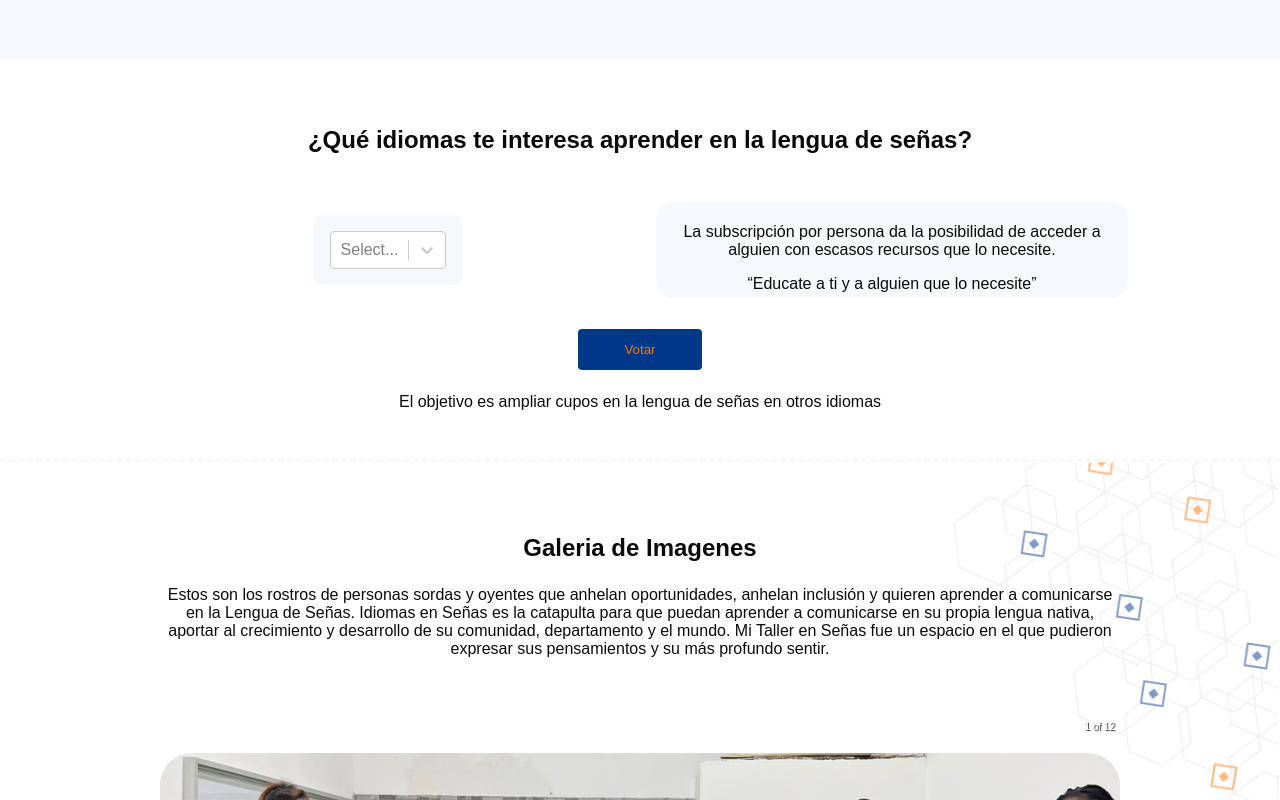
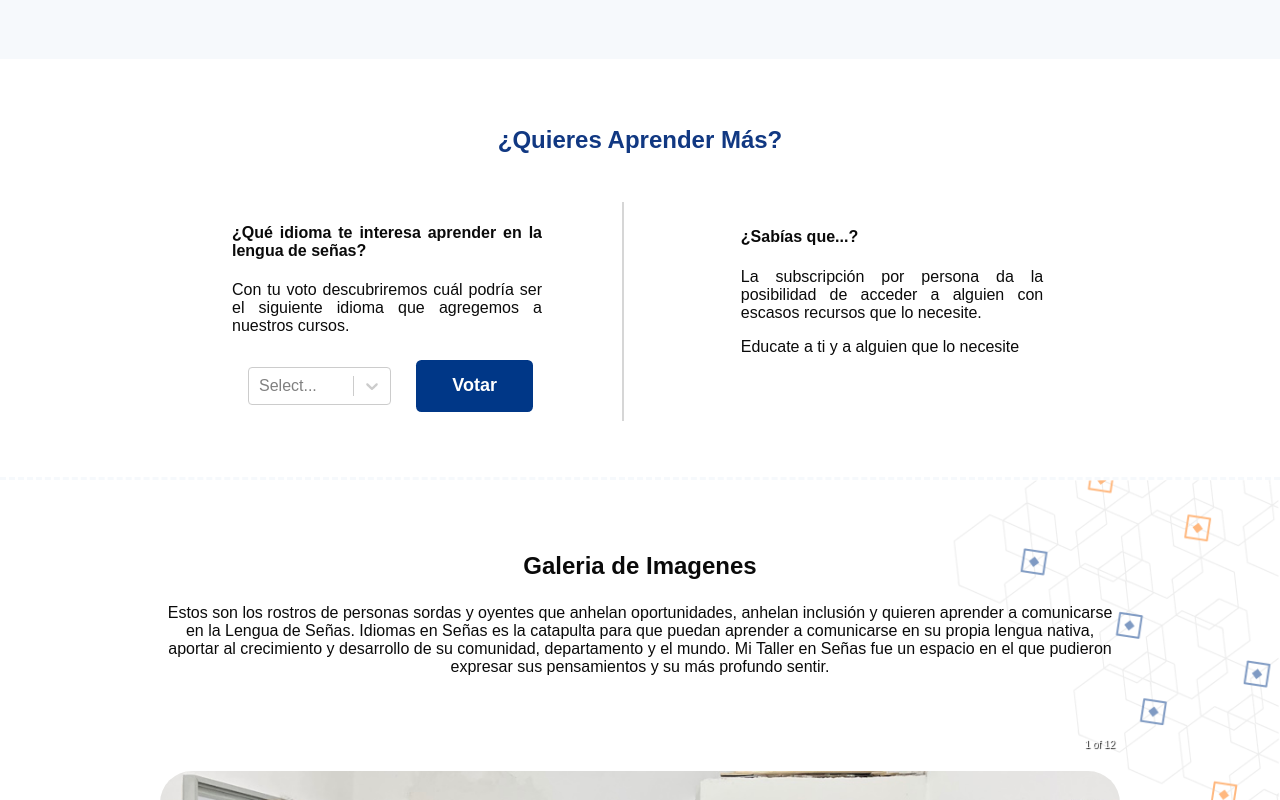
Before and after one commit to lcchaverra/Idiomas_en_senas, a React (Vite) app: page / in a window 1280 px wide. Shown: the part 2680-3480 px from the top of the page. Built offline with nearby package versions, Linux system fonts and the light colour scheme.

Commit message:
update interest sections QA revitions

```diff
--- a/src/components/Interests.tsx
+++ b/src/components/Interests.tsx
@@ -64,26 +64,32 @@ const Interests: React.FC = () => {
         <Toaster />
       </div>
       <div className="interest-container">
-        <h3>¿Qué idiomas te interesa aprender en la lengua de señas?</h3>
+        <h3 className="interest-title">¿Quieres Aprender Más?</h3>
         <div className="interest-grid-container">
+          <div className="interest-grid-item content-line">
+            <h4>¿Qué idioma te interesa aprender en la lengua de señas?</h4>
+            <p>Con tu voto descubriremos cuál podría ser el siguiente idioma que agregemos a nuestros cursos.</p>
+            <div className="interest-select-votation-container">
             <Select
               className="interest-select"
               value={selectedOption}
               onChange={setSelectedOption}
               options={options}
             />
+          <button className="btn" onClick={voteHandle}>Votar</button>
+            </div>
+          </div>
+          <div className="interest-grid-item">
             <div className="interest-note">
+              <h4>¿Sabías que...?</h4>
               <p>
                 La subscripción por persona da la posibilidad de acceder a alguien
                 con escasos recursos que lo necesite.
               </p>
-            <q>Educate a ti y a alguien que lo necesite</q>
+              <span>Educate a ti y a alguien que lo necesite</span>
             </div>
           </div>
-        <button className="btn" onClick={voteHandle}>
-          Votar
-        </button>
-        <p>El objetivo es ampliar cupos en la lengua de señas en otros idiomas</p>
+        </div>
       </div>
     </>
   );
--- a/src/styles/css/styles.css
+++ b/src/styles/css/styles.css
@@ -204,18 +204,17 @@ h3 {
 .btn {
   text-align: center;
   align-items: center;
-  padding-top: 1em;
-  padding-bottom: 1em;
-  padding-left: 3.5em;
-  padding-right: 3.5em;
+  padding: 0.7em 2em;
   margin: 0.5em;
   border-radius: 0.3em;
   border: none;
   background-color: var(--primary);
-  color: var(--button-color);
+  color: white;
   will-change: filter background-color;
   transition: filter 0.3s, background-color 0.3s;
   font-family: "Nunito", sans-serif;
+  font-size: large;
+  font-weight: bold;
 }
 .btn:hover {
   background-color: var(--bg-color);
@@ -581,7 +580,6 @@ h3 {
   padding: 1.5rem;
   gap: 2rem;
   display: grid;
-  place-items: center;
   grid-template-columns: repeat(1, 1fr);
 }
 @media screen and (min-width: 960px) {
@@ -591,9 +589,9 @@ h3 {
 }
 
 .interest-select {
+  flex: 1;
   padding: 1rem;
   border-radius: 0.5rem;
-  background-color: var(--bg-color2);
   color: var(--letter-color);
 }
 
@@ -602,7 +600,6 @@ h3 {
 }
 
 .interest-note {
-  background-color: var(--bg-color2);
   padding: 0.3rem;
   border-radius: 1rem;
   transition: transform 0.3s;
@@ -611,6 +608,26 @@ h3 {
   transform: translateX(0.3rem);
 }
 
+.interest-title {
+  color: #113882;
+  font-weight: 700;
+}
+
+.interest-select-votation-container {
+  display: flex;
+  justify-content: space-between;
+}
+
+.interest-grid-item {
+  padding: 0 5rem;
+  text-align: justify;
+}
+
+@media screen and (min-width: 960px) {
+  .content-line {
+    border-right: 2px solid rgba(204, 204, 204, 0.8);
+  }
+}
 .activities-container {
   text-align: center;
   color: var(--letter-color);
--- a/src/styles/scss/components/_buttons.scss
+++ b/src/styles/scss/components/_buttons.scss
@@ -1,18 +1,18 @@
 .btn {
     text-align: center;
     align-items: center;
-    padding-top: 1em;
-    padding-bottom: 1em;
-    padding-left: 3.5em;
-    padding-right: 3.5em;
+    padding: .7em 2em;
     margin: .5em;
     border-radius: .3em;
     border: none;
     background-color: var(--primary);
-    color: var(--button-color);
+    // color: var(--button-color);
+    color: #FFFF;
     will-change: filter background-color;
     transition: filter .3s, background-color .3s;
     font-family: 'Nunito', sans-serif;
+    font-size: large;
+    font-weight: bold;
     &:hover{
         background-color: var(--bg-color);
         filter: drop-shadow(0 0 .2em $border-color);
--- a/src/styles/scss/components/_interests.scss
+++ b/src/styles/scss/components/_interests.scss
@@ -12,7 +12,6 @@
   padding: 1.5rem;
   gap: 2rem;
   display: grid;
-  place-items: center;
   grid-template-columns: repeat(1, 1fr);
   @include rwd(l) {
     grid-template-columns: repeat(2, 1fr);
@@ -20,9 +19,9 @@
 }
 
 .interest-select {
+  flex: 1;
   padding: 1rem;
   border-radius: 0.5rem;
-  background-color: var(--bg-color2);
   color: var(--letter-color);
 }
 
@@ -31,7 +30,6 @@
 }
 
 .interest-note {
-  background-color: var(--bg-color2);
   padding: 0.3rem;
   border-radius: 1rem;
   transition: transform 0.3s;
@@ -39,3 +37,24 @@
     transform: translateX(0.3rem);
   }
 }
+
+.interest-title{
+  color: #113882;
+  font-weight: 700;
+}
+
+.interest-select-votation-container {
+  display: flex;
+  justify-content: space-between;
+}
+
+.interest-grid-item {
+  padding: 0 5rem;
+  text-align: justify;
+}
+
+@include rwd(l){
+  .content-line {
+    border-right: 2px solid #CCCC;
+  }
+}
```
Also changed, not shown: src/assets/icons/logo.svg, 1 other file (tests, documents, lock files or other folders). Lines whose indentation alone changed are shown as unchanged.
